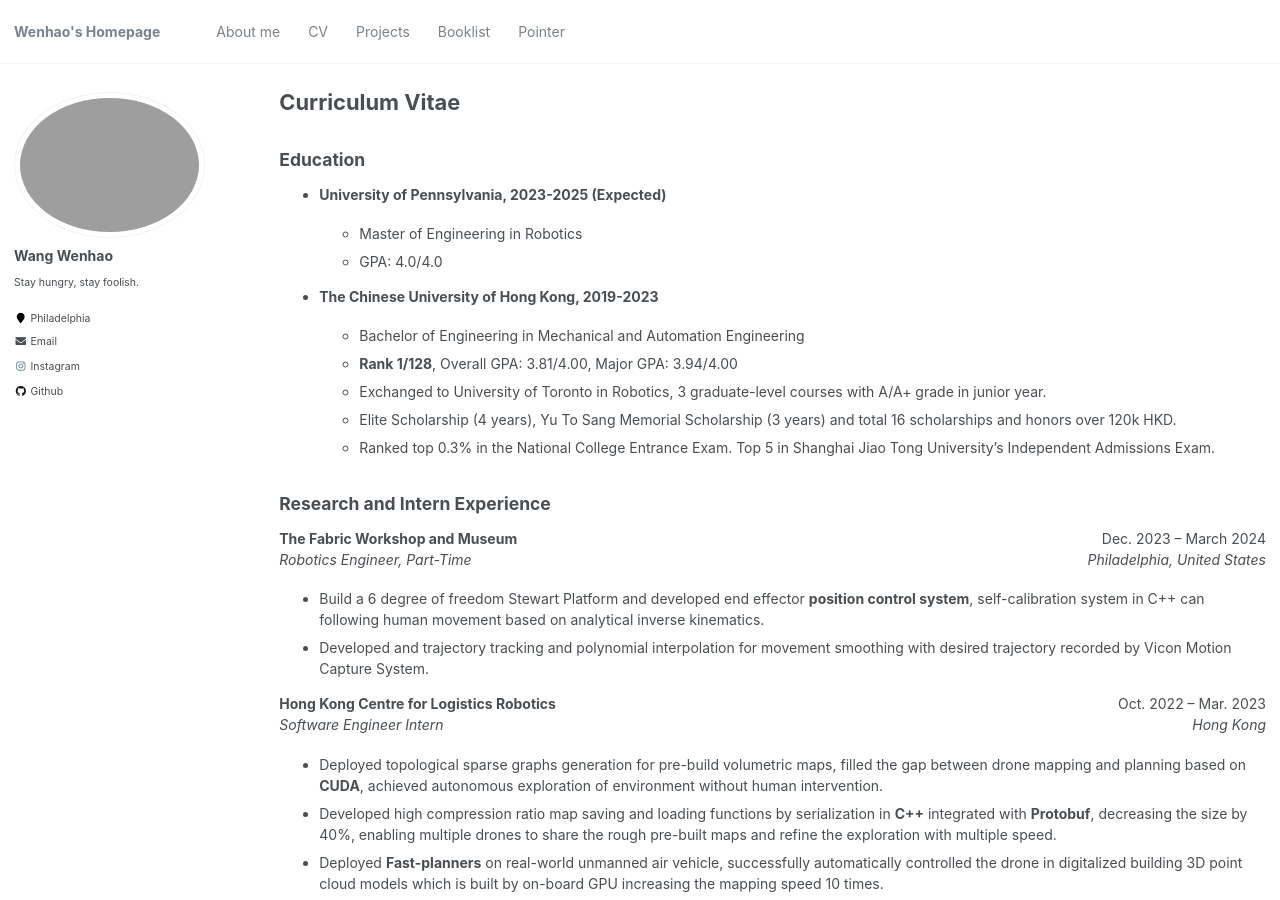
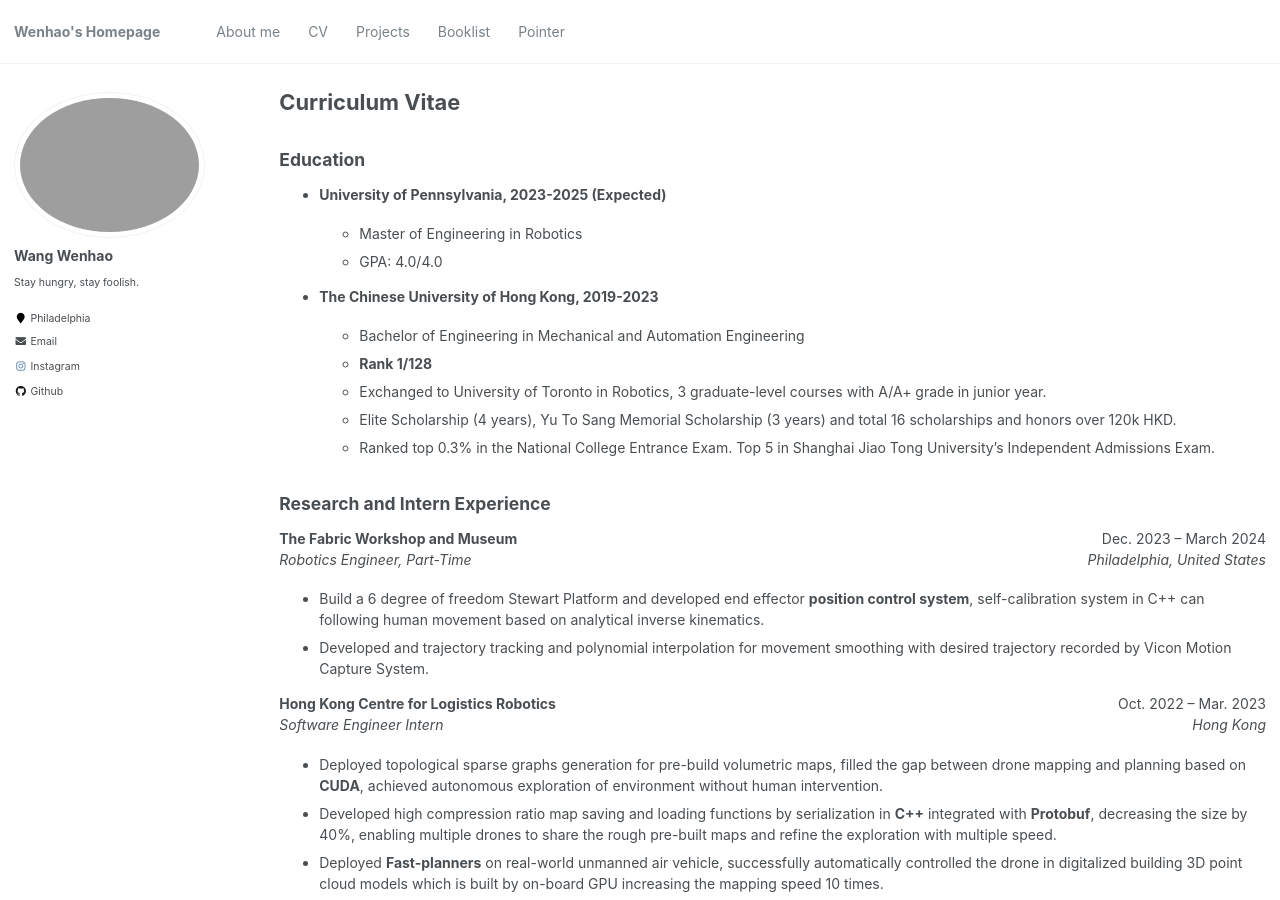
Before and after one commit to Hao-Starrr/Hao-Starrr.github.io, a Jekyll site: the page built from _pages/cv.md, in a window 1280 px wide and 900 px high. Built offline with Jekyll 4.4.1, drawn with Linux system fonts in a browser that asks for light colours.

Commit message:
Update cv.md

```diff
--- a/_pages/cv.md
+++ b/_pages/cv.md
@@ -21,7 +21,7 @@ redirect_from:
 - **The Chinese University of Hong Kong, 2019-2023**
 
   - Bachelor of Engineering in Mechanical and Automation Engineering
-  - **Rank 1/128**, Overall GPA: 3.81/4.00, Major GPA: 3.94/4.00
+  - **Rank 1/128**
   - Exchanged to University of Toronto in Robotics, 3 graduate-level courses with A/A+ grade in junior year.
   - Elite Scholarship (4 years), Yu To Sang Memorial Scholarship (3 years) and total 16 scholarships and honors over 120k HKD.
   - Ranked top 0.3% in the National College Entrance Exam. Top 5 in Shanghai Jiao Tong University’s Independent Admissions Exam.
```
